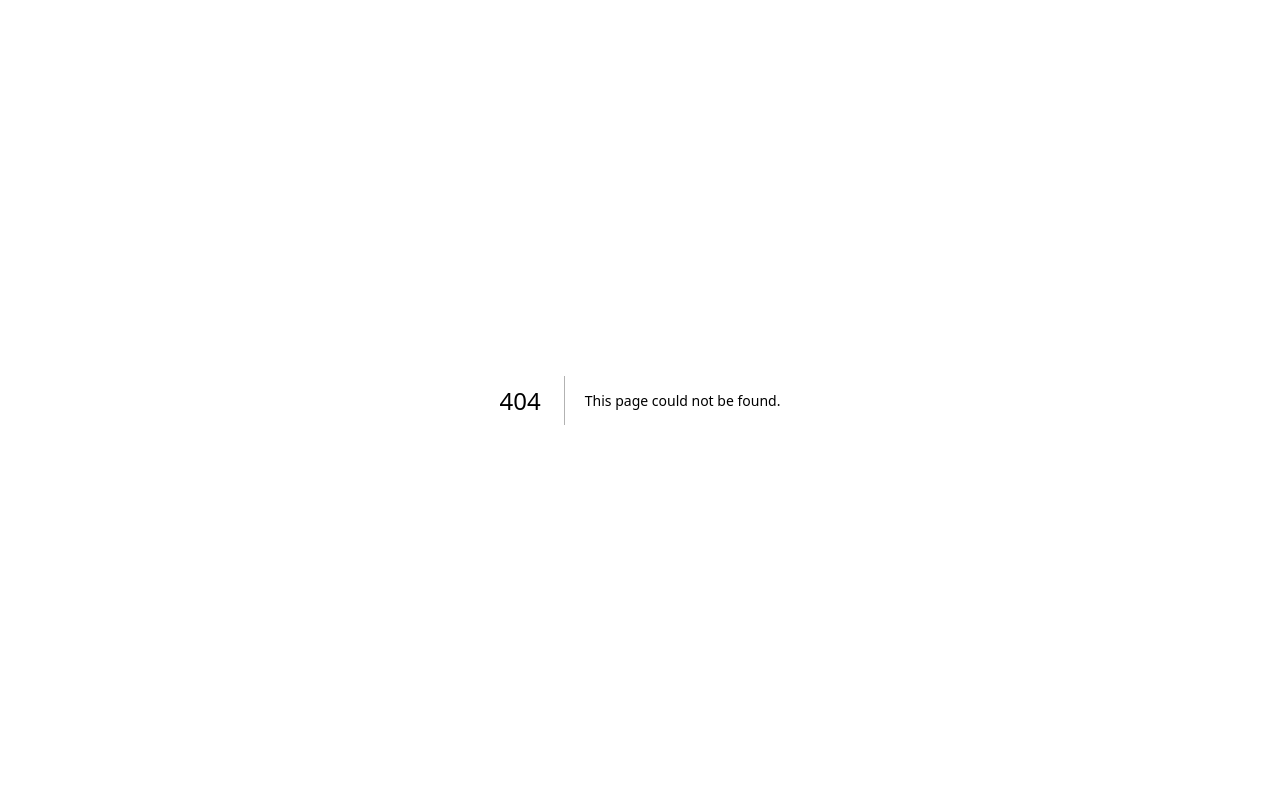
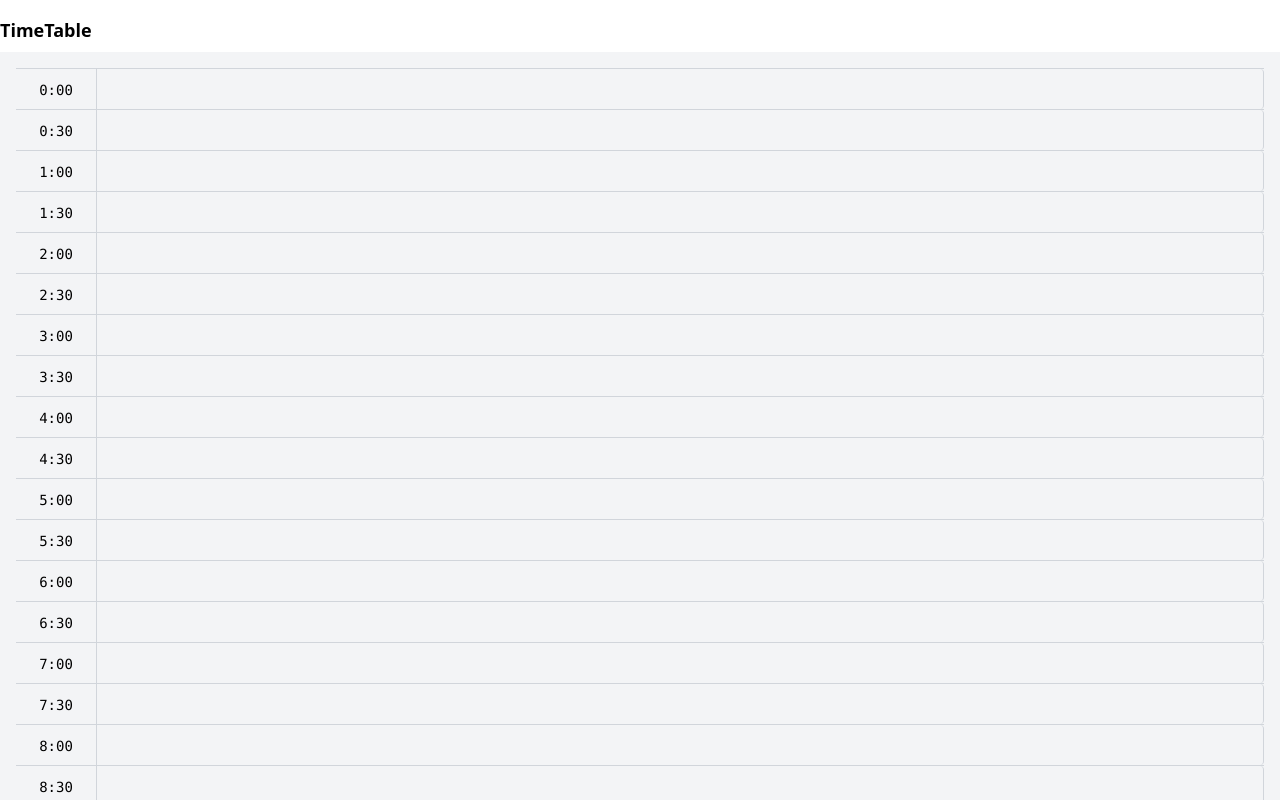
Before and after one commit to 4kProgrammer/iotPlatform, a Next.js app: page /time in a window 1280 px wide. Before the commit this address had no page. Shown: the top 800 px of the page. Built offline with nearby package versions, Linux system fonts and the light colour scheme.

Commit message:
add timeTable

```diff
--- a/package.json
+++ b/package.json
@@ -17,9 +17,11 @@
     "material-icons": "^1.13.4",
     "next": "latest",
     "postcss": "^8.4.21",
+    "rc-slider": "^10.2.0",
     "react": "^18.2.0",
     "react-chartjs-2": "^5.2.0",
     "react-dom": "^18.2.0",
+    "react-time-picker": "^6.2.0",
     "tailwindcss": "^3.3.1",
     "tailwindcss-rtl": "^0.9.0"
   },
--- /dev/null
+++ b/pages/time.tsx
@@ -0,0 +1,151 @@
+import React, { useEffect, useState, useMemo } from "react";
+import classNames from 'classnames';
+
+type TimeSlot = {
+  hour: number;
+  half: number;
+  selected: boolean;
+};
+
+const halfHours = ['00', '30'];
+
+// Replace these functions with your actual data fetching/updating methods
+const fetchTimeSlots = async (): Promise<TimeSlot[]> => {
+  // Replace with your actual data fetching method
+  // This is a placeholder that returns the initial values
+  return Array.from({ length: 24 }, (_, hour) =>
+    halfHours.map((_, i) => ({
+      hour,
+      half: i,
+      selected: false,
+    }))
+  ).flat();
+};
+
+const updateTimeSlots = async (timeSlots: TimeSlot[]): Promise<void> => {
+  // Replace with your actual data updating method
+  // This is a placeholder that does nothing
+};
+
+const TimeLimitSection: React.FC = () => {
+  const [timeSlots, setTimeSlots] = useState<TimeSlot[]>([]);
+  const [startRangeIndex, setStartRangeIndex] = useState<number | null>(null);
+  const [endRangeIndex, setEndRangeIndex] = useState<number | null>(null);
+  const [isSelecting, setIsSelecting] = useState(false);
+  const [selectingValue, setSelectingValue] = useState<boolean | null>(null);
+
+  // Fetch the time slots when the component mounts
+  useEffect(() => {
+    fetchTimeSlots().then(setTimeSlots);
+  }, []);
+
+  // Log and update the time slots when they change
+  useEffect(() => {
+    console.log(timeSlots);
+    updateTimeSlots(timeSlots);
+  }, [timeSlots]);
+
+  const startSelecting = (index: number) => {
+    setIsSelecting(true);
+    setStartRangeIndex(index);
+    setSelectingValue(timeSlots[index].selected ? false : true);
+    const newTimeSlots = [...timeSlots];
+    newTimeSlots[index].selected = selectingValue !== null ? selectingValue : !newTimeSlots[index].selected;
+    setTimeSlots(newTimeSlots);
+  };
+  const endSelecting = () => {
+    setIsSelecting(false);
+    setStartRangeIndex(null);
+    setSelectingValue(null);
+    setEndRangeIndex(null);
+  };
+
+  const selectTimeSlot = (index: number) => {
+    if (isSelecting && selectingValue !== null) {
+      const newTimeSlots = [...timeSlots];
+      const oldEndRangeIndex = endRangeIndex;
+      setEndRangeIndex(index);
+      const rangeStart = Math.min(startRangeIndex!, index);
+      const rangeEnd = Math.max(startRangeIndex!, index);
+      if (oldEndRangeIndex !== null) {
+        const oldRangeStart = Math.min(startRangeIndex!, oldEndRangeIndex);
+        const oldRangeEnd = Math.max(startRangeIndex!, oldEndRangeIndex);
+        for (let i = oldRangeStart; i <= oldRangeEnd; i++) {
+          newTimeSlots[i].selected = newTimeSlots[i].selected !== selectingValue;
+        }
+      }
+      for (let i = rangeStart; i <= rangeEnd; i++) {
+        newTimeSlots[i].selected = selectingValue;
+      }
+      setTimeSlots(newTimeSlots);
+    }
+  };
+
+  useEffect(() => {
+    const handleMouseUp = () => {
+      if (isSelecting) {
+        endSelecting();
+      }
+    };
+    window.addEventListener('mouseup', handleMouseUp);
+    return () => window.removeEventListener('mouseup', handleMouseUp);
+  }, [isSelecting]);
+
+  const ranges = useMemo(() => {
+    let start: number | null = null;
+    let end: number | null = null;
+    const ranges: { start: number; end: number }[] = [];
+
+    timeSlots.forEach((slot, index) => {
+      if (slot.selected) {
+        if (start === null) {
+          start = index;
+        }
+        end = index;
+      } else if (start !== null) {
+        ranges.push({ start, end: end! });
+        start = null;
+        end = null;
+      }
+    });
+
+    return ranges;
+  }, [timeSlots]);
+
+  return (
+    <div className="mt-4 select-none">
+        <h2 className="text-lg font-semibold mb-2">TimeTable</h2>
+        <div className="relative bg-gray-100 p-4 m-0 p-0">
+            {timeSlots.map((slot, index) => {
+              const range = ranges.find(({ start, end }) => index >= start && index <= end);
+              let displayText = "";
+              if (range && range.start === index) {
+                const endSlot = range.end < timeSlots.length - 1 ? timeSlots[range.end + 1] : { hour: 24, half: 0 };
+                displayText = `${timeSlots[range.start].hour}:${halfHours[timeSlots[range.start].half]}-${endSlot.hour}:${halfHours[endSlot.half]}`;
+              }
+
+              return (
+                <div className="flex border-t border-gray-300 m-0 p-0" key={index}>
+                    <div className="border-r border-gray-300 p-2 text-center flex items-start m-0 p-0">
+                        <div className="inline-block min-w-[4rem] m-0 p-0">
+                            <span className="text-sm font-mono">{slot.hour}:{halfHours[slot.half]}</span>
+                        </div>
+                    </div>
+                    <div
+                        onMouseDown={() => startSelecting(index)}
+                        onMouseEnter={() => selectTimeSlot(index)}
+                        className={classNames('border-r border-gray-300 flex-grow h-10 cursor-pointer relative rounded transition-colors duration-300 m-0 p-0', {
+                            'bg-blue-400': slot.selected,
+                            'hover:border-blue-400': !slot.selected
+                        })}
+                    >{displayText && <span className="absolute top-1 left-0 transform translate-y-1/4 translate-x-1/2 text-black">{displayText}</span>}
+                    </div>
+                </div>
+              );
+            })}
+        </div>
+    </div>
+  );
+};
+
+export default TimeLimitSection;
```
Also changed, not shown: styles/TimeRange.module.css (added, +7 -0 lines), 1 other file (tests, documents, lock files or other folders).
